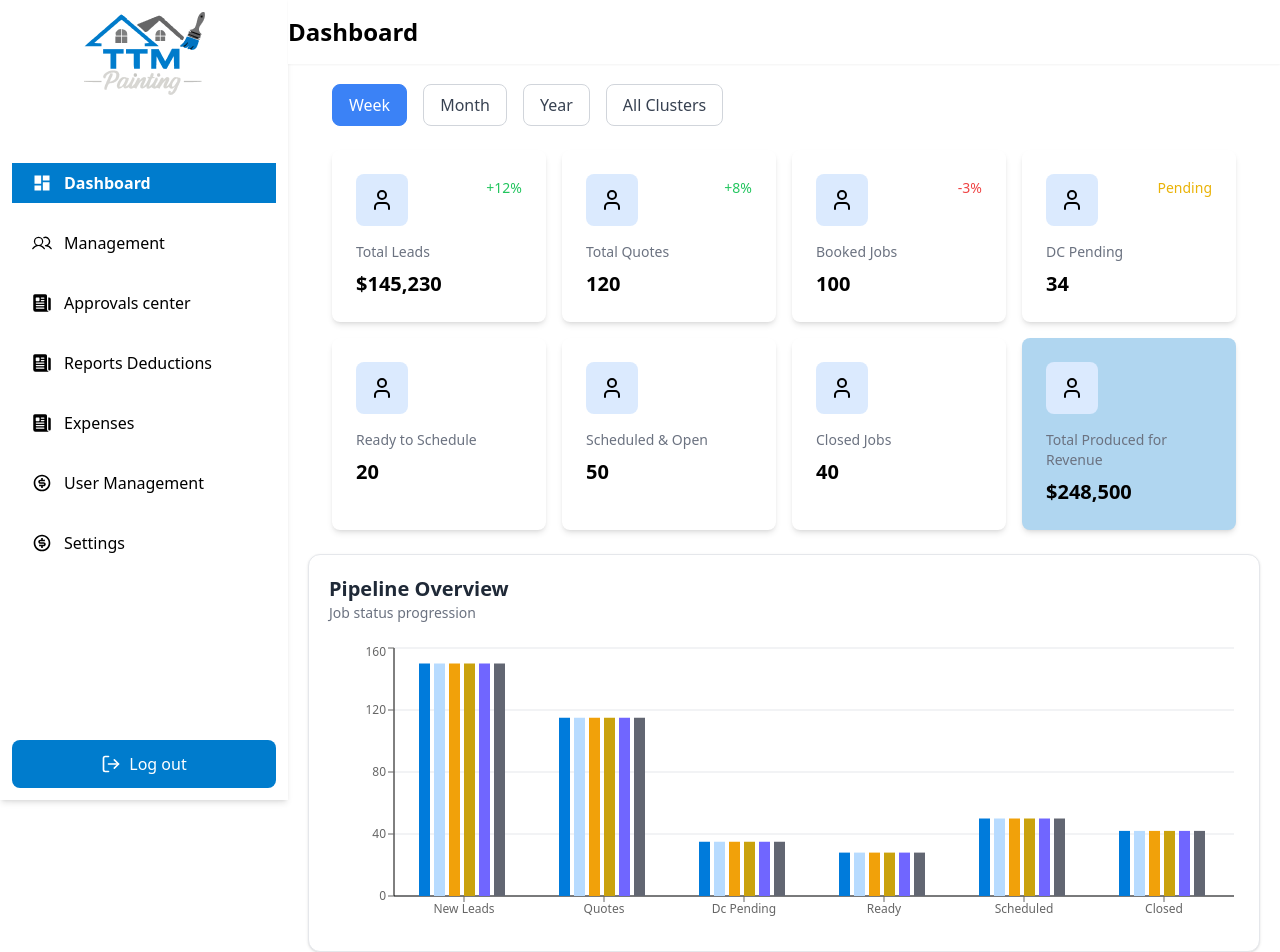
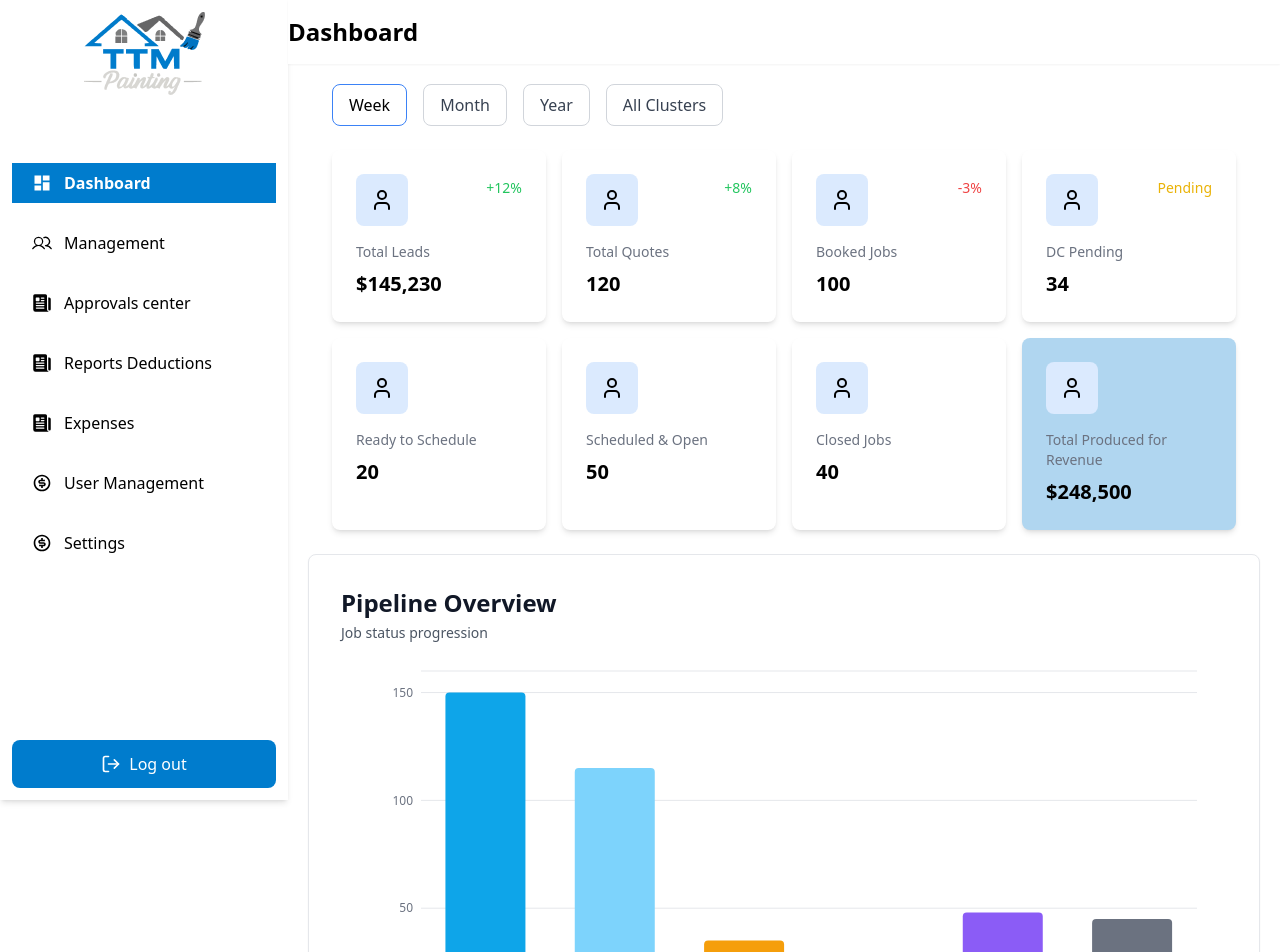
Before and after one commit to DbHridoy/tatesdown-frontend, a React (Vite) app: page / in a window 1280 px wide. Shown: the top 952 px of the page. Built offline with nearby package versions, Linux system fonts and the light colour scheme.

Commit message:
dashboard

```diff
--- a/src/Components/Dashboard/CardData.jsx
+++ b/src/Components/Dashboard/CardData.jsx
@@ -27,7 +27,7 @@ const CardData = () => {
             onClick={() => setActiveFilter(filter)}
             className={`px-4 py-2 rounded-lg font-medium border transition-colors ${
               activeFilter === filter
-                ? 'bg-blue-500 text-white border-blue-500'
+                ? ' text-black border-blue-500'
                 : 'bg-white text-gray-700 border-gray-300 hover:bg-blue-100'
             }`}
           >
--- a/src/Components/Dashboard/PipelineOverview.jsx
+++ b/src/Components/Dashboard/PipelineOverview.jsx
@@ -1,60 +1,60 @@
-import {
-  BarChart,
-  Bar,
-  XAxis,
-  YAxis,
-  CartesianGrid,
-  Tooltip,
-  ResponsiveContainer,
-} from "recharts";
+import React from 'react';
+import { BarChart, Bar, XAxis, YAxis, CartesianGrid, ResponsiveContainer, Cell } from 'recharts';
 
-const PipelineOverview = ()  =>{
+export default function PipelineOverview() {
   const data = [
-    { name: "New Leads", value: 150, color: "#007bdb" },
-    { name: "Quotes", value: 115, color: "#b7dbff" },
-    { name: "Dc Pending", value: 35, color: "#f1a10a" },
-    { name: "Ready", value: 28, color: "#caa20d" },
-    { name: "Scheduled", value: 50, color: "#7066ff" },
-    { name: "Closed", value: 42, color: "#626672" },
+    { name: 'New Leads', value: 150, color: '#0EA5E9' },
+    { name: 'Quotes', value: 115, color: '#7DD3FC' },
+    { name: 'Dc Pending', value: 35, color: '#F59E0B' },
+    { name: 'Ready', value: 28, color: '#FCD34D' },
+    { name: 'Scheduled', value: 48, color: '#8B5CF6' },
+    { name: 'Closed', value: 45, color: '#6B7280' }
   ];
 
   return (
-    <div className="bg-white p-5 rounded-xl shadow border w-full">
-      {/* Title */}
-      <h2 className="text-xl font-semibold text-gray-800">
-        Pipeline Overview
-      </h2>
-      <p className="text-sm text-gray-500 mb-5">Job status progression</p>
+    <div className="w-full p-8 bg-white border border-gray-200 rounded-lg shadow-sm">
+      <div >
+        <h1 className="mb-1 text-2xl font-semibold text-gray-900">
+          Pipeline Overview
+        </h1>
+        <p className="mb-2 text-sm text-gray-600">
+          Job status progression
+        </p>
 
-      {/* Chart */}
-      <div className="w-full h-72">
-        <ResponsiveContainer width="100%" height="100%">
-          <BarChart data={data} barCategoryGap={25}>
-            <CartesianGrid stroke="#e5e7eb" horizontal={true} vertical={false} />
+        <ResponsiveContainer width="100%" height={400}>
+          <BarChart
+            data={data}
+            margin={{ top: 20, right: 30, left: 20, bottom: 5 }}
+          >
+            <CartesianGrid
+              strokeDasharray="0"
+              stroke="#E5E7EB"
+              vertical={false}
+            />
             <XAxis
               dataKey="name"
-              tick={{ fontSize: 12 }}
-              axisLine={{ stroke: "#000" }}
+              axisLine={false}
+              tickLine={false}
+              tick={{ fill: '#6B7280', fontSize: 12 }}
             />
             <YAxis
-              tick={{ fontSize: 12 }}
-              axisLine={{ stroke: "#000" }}
+              axisLine={false}
+              tickLine={false}
+              tick={{ fill: '#6B7280', fontSize: 12 }}
+              ticks={[0, 50, 100, 150]}
             />
-            <Tooltip />
-            {data.map((entry, index) => (
-              <Bar
-                key={index}
-                dataKey="value"
-                fill={entry.color}
-                name={entry.name}
-                stackId={entry.name}
-              />
-            ))}
+            <Bar
+              dataKey="value"
+              radius={[4, 4, 0, 0]}
+              maxBarSize={80}
+            >
+              {data.map((entry, index) => (
+                <Cell key={`cell-${index}`} fill={entry.color} />
+              ))}
+            </Bar>
           </BarChart>
         </ResponsiveContainer>
       </div>
     </div>
   );
 }
-
-export default PipelineOverview;
```
